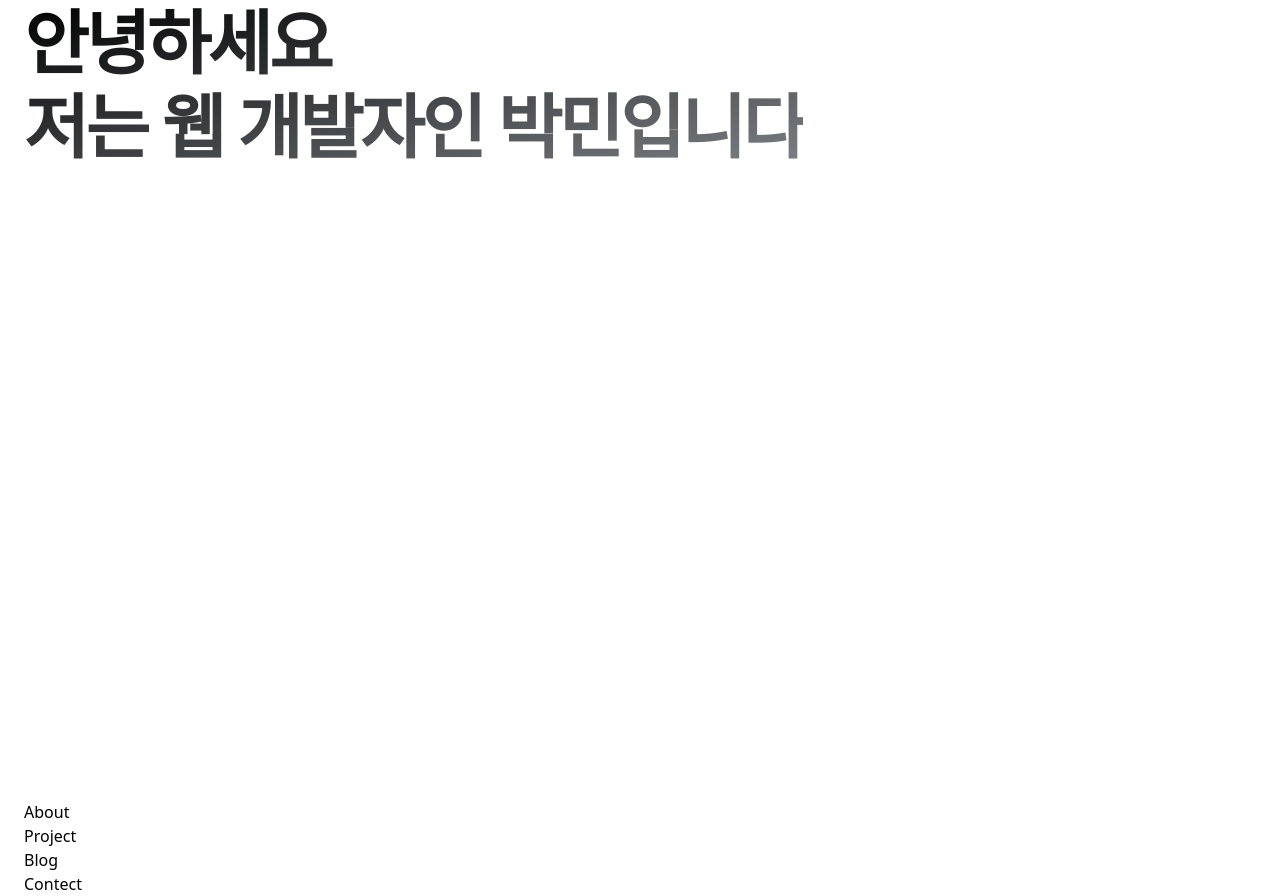
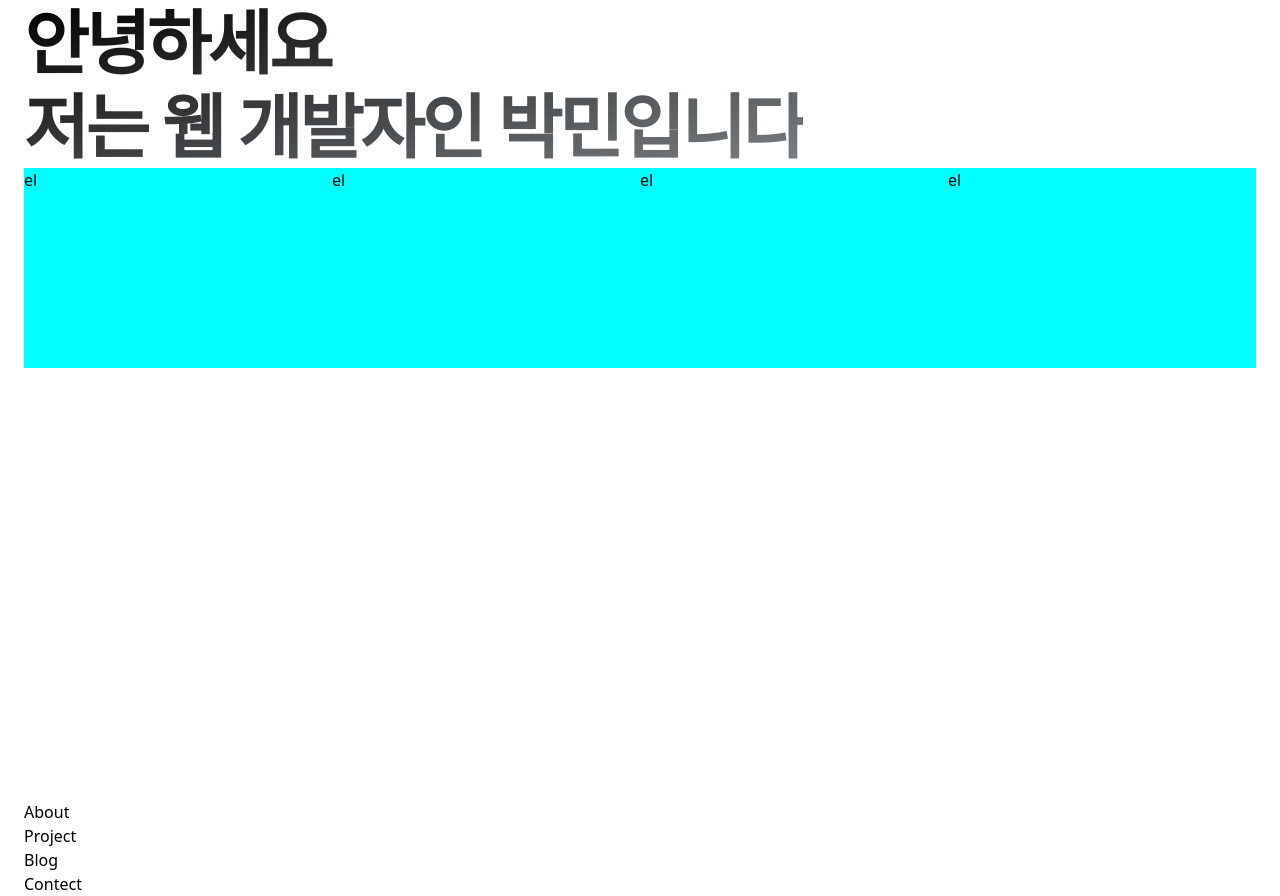
Before and after one commit to stoicperson/portfolio, a Next.js app: page / in a window 1280 px wide. Built offline with nearby package versions, Linux system fonts and the light colour scheme.

Commit message:
Update index.tsx

```diff
--- a/components/shortcut-container/index.tsx
+++ b/components/shortcut-container/index.tsx
@@ -1,19 +1,29 @@
+import styles from "./index.module.scss";
 import { motion } from "framer-motion";
 
-const container = {};
+const container = {
+  hidden: { y: 20, x: -20, opacity: 0 },
+  visible: { y: 0, x: 0, opacity: 1 },
+};
 
 const item = {
-  hidden: { y: 20, opacity: 0 },
-  visible: { y: 0, opacity: 1 },
+  hidden: { y: 20, x: -20, opacity: 0 },
+  visible: { y: 0, x: 0, opacity: 1 },
 };
 
 const ShortcutContainer = () => {
   return (
-    <motion.div animate="visible" variants={container}>
-      <motion.div variants={item}></motion.div>
-      <motion.div variants={item}></motion.div>
-      <motion.div variants={item}></motion.div>
-      <motion.div variants={item}></motion.div>
+    <motion.div
+      className={styles.container}
+      initial="hidden"
+      animate="visible"
+      variants={container}
+    >
+      {["ss", "cc", "aa", "bb"].map((el) => (
+        <motion.div className={styles.item} key={el} variants={item}>
+          el
+        </motion.div>
+      ))}
     </motion.div>
   );
 };
```
